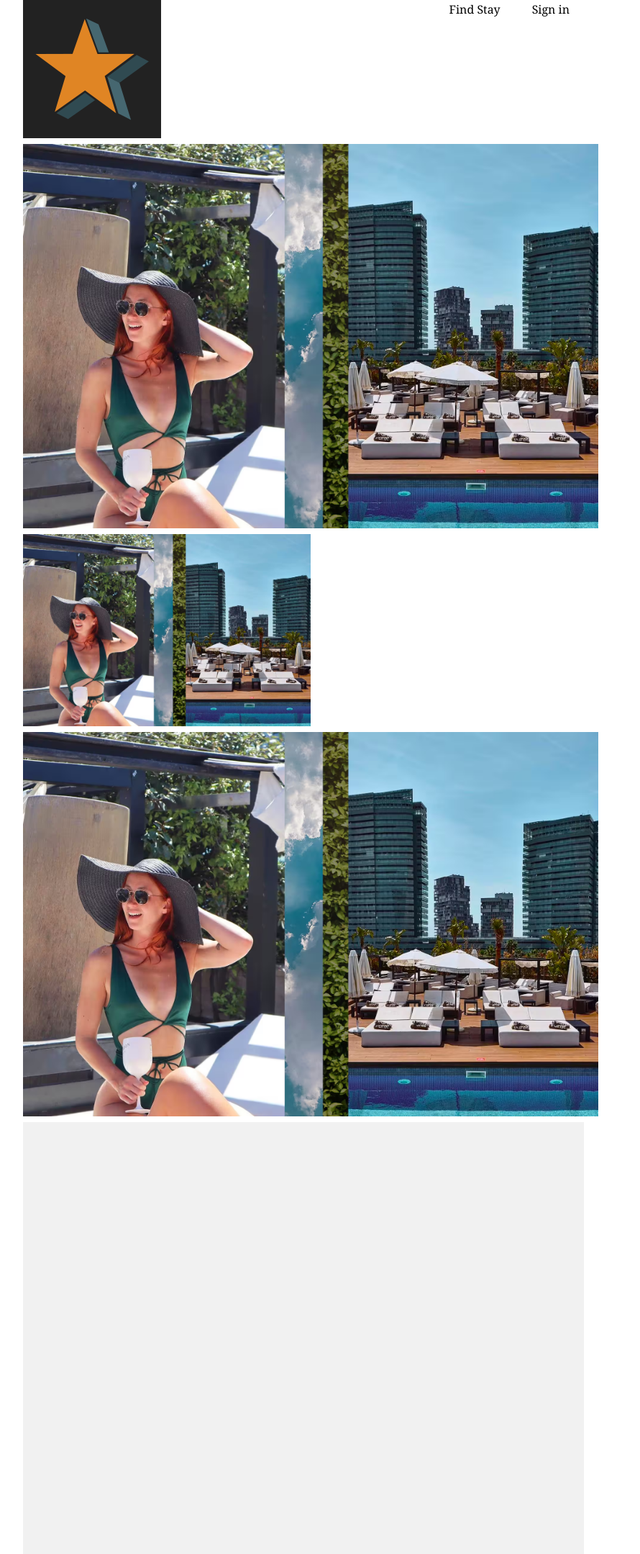
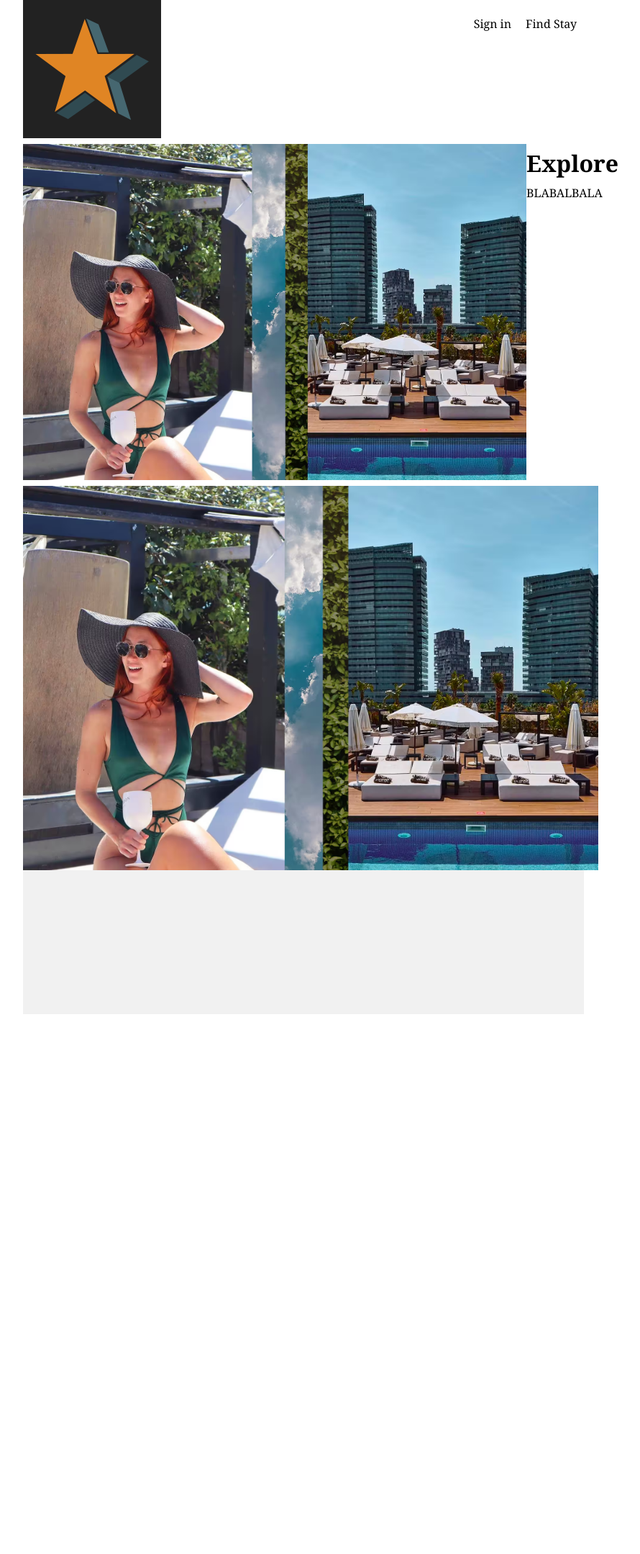
Before and after one commit to AASTU-Ravenclaw/ravenclaw_hotel, a PHP site: page / in a window 1280 px wide. Shown: the whole page at 72% size, without its empty margins (218-1108 px from the left). After the commit the page ends 1409 px from the top, so only its background shows below. Run offline with PHP 8.4, Linux system fonts and the light colour scheme.

Commit message:
adding divs

```diff
--- a/css/index_style.css
+++ b/css/index_style.css
@@ -13,12 +13,13 @@ header {
 }
 footer{
   background-color: #f1f1f1;
-  height: 600px;
+  height: 200px;
 }
 a {
   text-decoration: none;
   color: black;
-  padding: 20px;
+  padding: 20px 10px 20px 10px;
+  float: right;
 }
 a:hover {
   background-color: aqua;
@@ -29,4 +30,6 @@ a:hover {
 }
 
 .front-div {
+  display: flex;
+  justify-content: space-between;
 }
--- /dev/null
+++ b/css/login_style.css
@@ -0,0 +1,3 @@
+body {
+    margin: 250px 250px 250px 250px;
+}
--- a/index.php
+++ b/index.php
@@ -28,8 +28,13 @@
     </div>
   </header>
   <div class="front-div">
-    <img src="img/main.avif" width="800px">
-    <img src="img/main.avif" width="400px">
+    <div>
+      <img src="img/main.avif" width="700px">
+    </div>
+    <div>
+      <h1> Explore</h1>
+      <p> BLABALBALA</p>
+    </div>
   </div>
   <div class="front-div">
     <img src="img/main.avif" width="800px">
```
